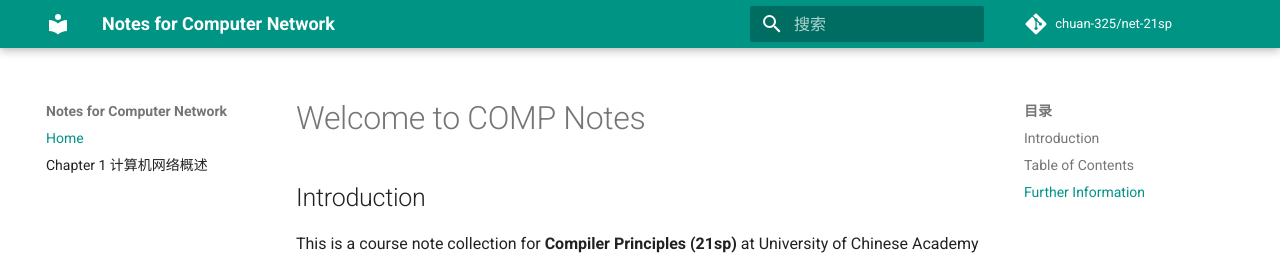
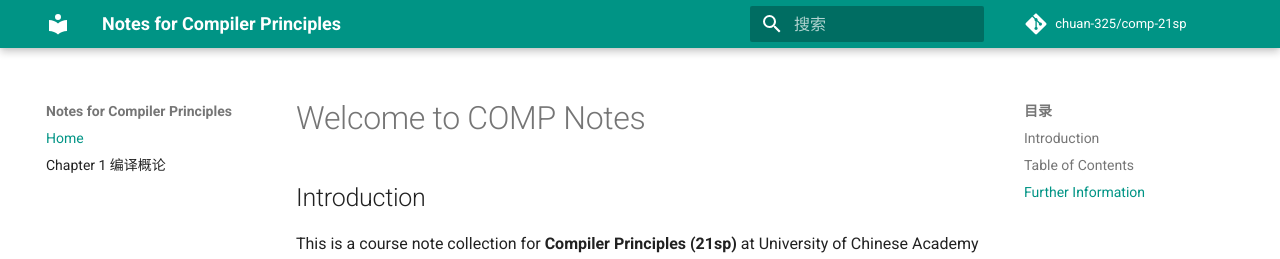
Before and after one commit to chuan-325/comp-21sp, an MkDocs documentation site: the page built from docs/index.md, in a window 1280 px wide. Shown: the top 259 px of the page. Built offline with MkDocs 1.6.1 and Material for MkDocs 9.7.7, drawn with Linux system fonts in a browser that asks for light colours; comment, search, counter and statistics services are not loaded.

Commit message:
add mkdocs config info

```diff
--- a/mkdocs.yml
+++ b/mkdocs.yml
@@ -1,9 +1,9 @@
-site_name: Notes for Computer Network
-repo_url: https://github.com/chuan-325/net-21sp
-repo_name: chuan-325/net-21sp
+site_name: Notes for Compiler Principles
+repo_url: https://github.com/chuan-325/comp-21sp
+repo_name: chuan-325/comp-21sp
 nav:
   - Home: index.md
-  - Chapter 1 计算机网络概述: chap_01.md
+  - Chapter 1 编译概论: chap_01.md
 theme:
   name: material
   palette:
@@ -11,7 +11,6 @@ theme:
     accent: teal
   language: zh
   features:
-    # - toc.integrate
     - search.suggest
     - search.highlight
 markdown_extensions:
```
